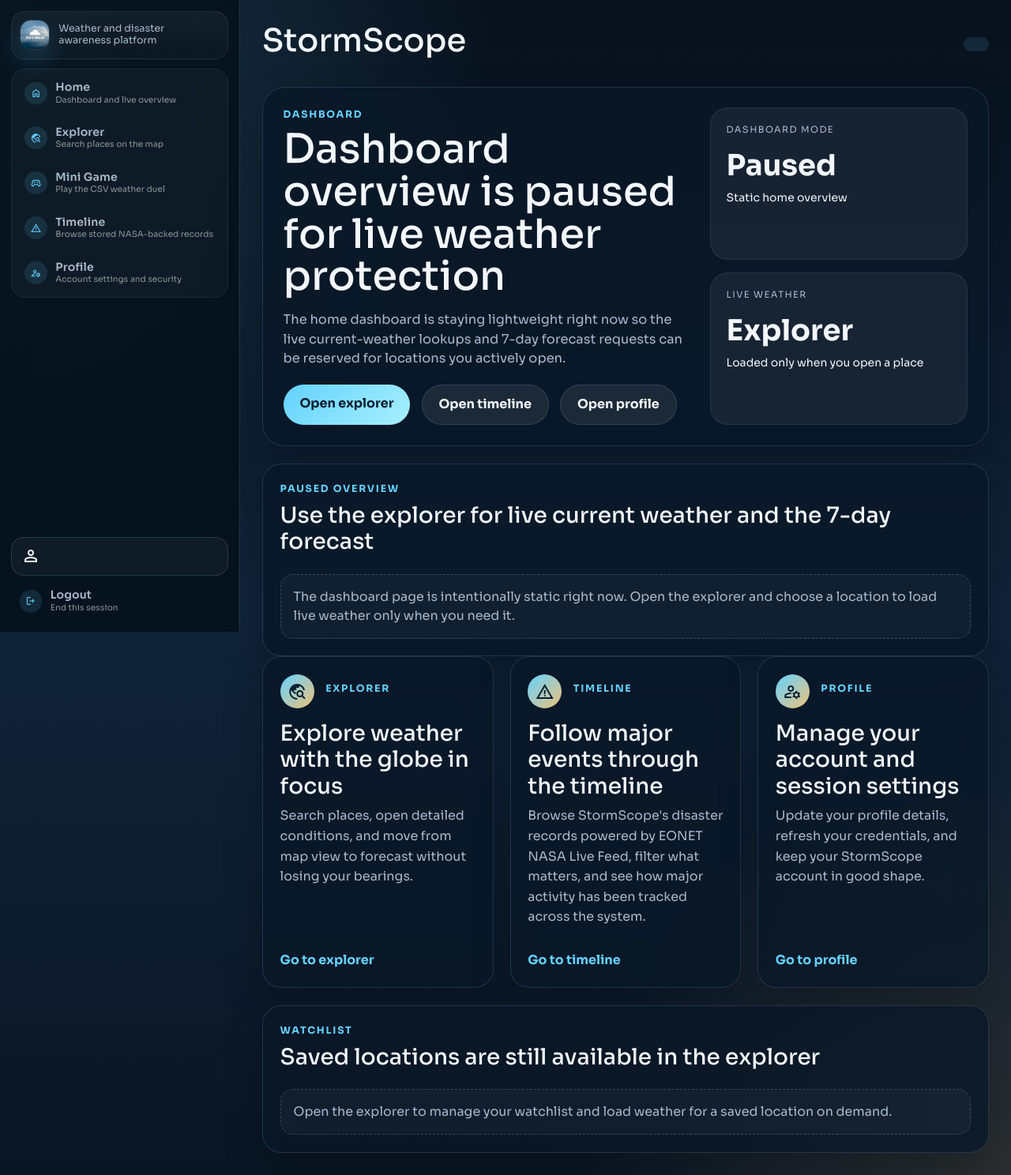
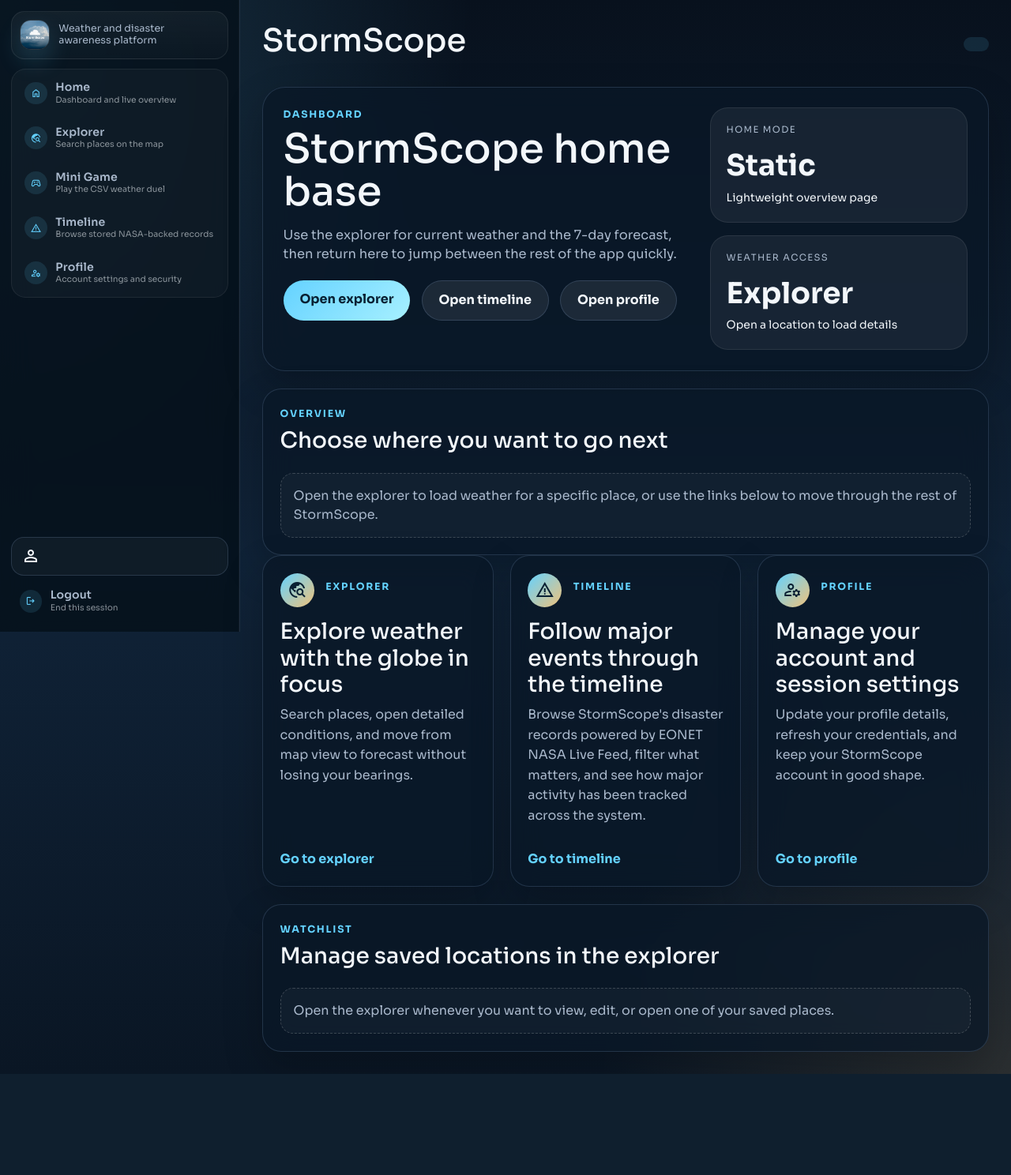
Before and after one commit to Curry-Duck-Buss-Up-Shut/INFO2602-GroupProject, a FastAPI app: template app/templates/app.html in a window 1280 px wide. Shown: the whole page at 79% size. After the commit the page ends 1360 px from the top, so only its background shows below. Run offline with FastAPI, Linux system fonts and the light colour scheme; the template is opened without the code that fills it, so the values that code supplies are empty; parts of the project's set-up code (start-up, migrations or seed data) failed here and were passed over.

Commit message:
fix number idk

```diff
--- a/app/config.py
+++ b/app/config.py
@@ -16,6 +16,7 @@
     weather_cache_ttl_seconds: int = 60
     weather_stale_ttl_seconds: int = 1800
     weather_search_cache_ttl_seconds: int = 1800
+    weather_upstream_min_interval_ms: int = 300
     weather_current_snapshot_ttl_seconds: int = 3600
     weather_current_snapshot_stale_ttl_seconds: int = 86400
     weather_forecast_snapshot_ttl_seconds: int = 10800
--- a/app/static/js/stormscope.js
+++ b/app/static/js/stormscope.js
@@ -5,7 +5,7 @@
     const WEATHER_CURRENT_CACHE_TTL_MS = 120000;
     const WEATHER_FORECAST_CACHE_TTL_MS = 600000;
     const WEATHER_CLIENT_CACHE_LIMIT = 150;
-    const WEATHER_LOOKUP_SPACING_MS = 800;
+    const WEATHER_LOOKUP_SPACING_MS = 300;
     const EXPLORER_PENDING_CITY_STORAGE_KEY = "stormscope-pending-explorer-city";
     const WEATHER_GAME_CITIES = [
         { name: "Port of Spain", country: "Trinidad and Tobago", latitude: 10.6603, longitude: -61.5089, timezone: "America/Port_of_Spain" },
@@ -1253,9 +1253,6 @@
             const interactionAttrs = canOpenWeatherDetails
                 ? ` class="storm-card watchlist-snapshot-card" data-snapshot-index="${index}" role="button" tabindex="0"`
                 : ` class="storm-card"`;
-            const actionLabel = hasInlineWeatherDetails
-                ? "Open to load live weather"
-                : "Open in explorer to load weather";
 
             return `
                 <article${interactionAttrs}>
@@ -1268,8 +1265,6 @@
                         ${renderWeatherIcon(null, true, "weather-icon-badge weather-icon-badge-compact")}
                     </div>
                     <div class="metric-value">Saved</div>
-                    ${renderDataLine("Status", "Dashboard weather refresh is paused to protect live lookups.", "fa-solid fa-shield-halved")}
-                    ${renderDataLine("Action", actionLabel, "fa-solid fa-location-arrow")}
                 </article>
             `;
         });
@@ -1298,7 +1293,7 @@
 
         const snapshotNote = `<div class="empty-state">${hiddenCityCount
             ? `Showing your top ${cities.length} saved cities.`
-            : "Saved locations are ready."} Open a city to load live current weather and the 7-day forecast on demand.</div>`;
+            : "Saved locations are ready."}</div>`;
         container.innerHTML = `${weatherCards.join("")}${snapshotNote}`;
 
         if (canOpenWeatherDetails) {
--- a/app/templates/app.html
+++ b/app/templates/app.html
@@ -18,9 +18,9 @@
 <section class="hero-panel" id="dashboard">
     <div class="hero-copy">
         <div class="eyebrow">Dashboard</div>
-        <h2>Dashboard overview is paused for live weather protection</h2>
+        <h2>StormScope home base</h2>
         <p>
-            The home dashboard is staying lightweight right now so the live current-weather lookups and 7-day forecast requests can be reserved for locations you actively open.
+            Use the explorer for current weather and the 7-day forecast, then return here to jump between the rest of the app quickly.
         </p>
         <div class="hero-actions">
             <a class="btn btn-storm-primary" href="/app/explorer">Open explorer</a>
@@ -30,14 +30,14 @@
     </div>
     <div class="hero-metrics">
         <article class="metric-card">
-            <div class="metric-label">Dashboard mode</div>
-            <div class="metric-value">Paused</div>
-            <small>Static home overview</small>
+            <div class="metric-label">Home mode</div>
+            <div class="metric-value">Static</div>
+            <small>Lightweight overview page</small>
         </article>
         <article class="metric-card">
-            <div class="metric-label">Live weather</div>
+            <div class="metric-label">Weather access</div>
             <div class="metric-value">Explorer</div>
-            <small>Loaded only when you open a place</small>
+            <small>Open a location to load details</small>
         </article>
     </div>
 </section>
@@ -45,12 +45,12 @@
 <section class="storm-panel">
     <div class="panel-header">
         <div>
-            <div class="eyebrow">Paused overview</div>
-            <h3>Use the explorer for live current weather and the 7-day forecast</h3>
+            <div class="eyebrow">Overview</div>
+            <h3>Choose where you want to go next</h3>
         </div>
     </div>
     <div class="empty-state">
-        The dashboard page is intentionally static right now. Open the explorer and choose a location to load live weather only when you need it.
+        Open the explorer to load weather for a specific place, or use the links below to move through the rest of StormScope.
     </div>
 </section>
 
@@ -88,11 +88,11 @@
     <div class="panel-header">
         <div>
             <div class="eyebrow">Watchlist</div>
-            <h3>Saved locations are still available in the explorer</h3>
+            <h3>Manage saved locations in the explorer</h3>
         </div>
     </div>
     <div class="empty-state">
-        Open the explorer to manage your watchlist and load weather for a saved location on demand.
+        Open the explorer whenever you want to view, edit, or open one of your saved places.
     </div>
 </section>
 
```
Also changed, not shown: app/services/weather_service.py (+16 -0 lines).
